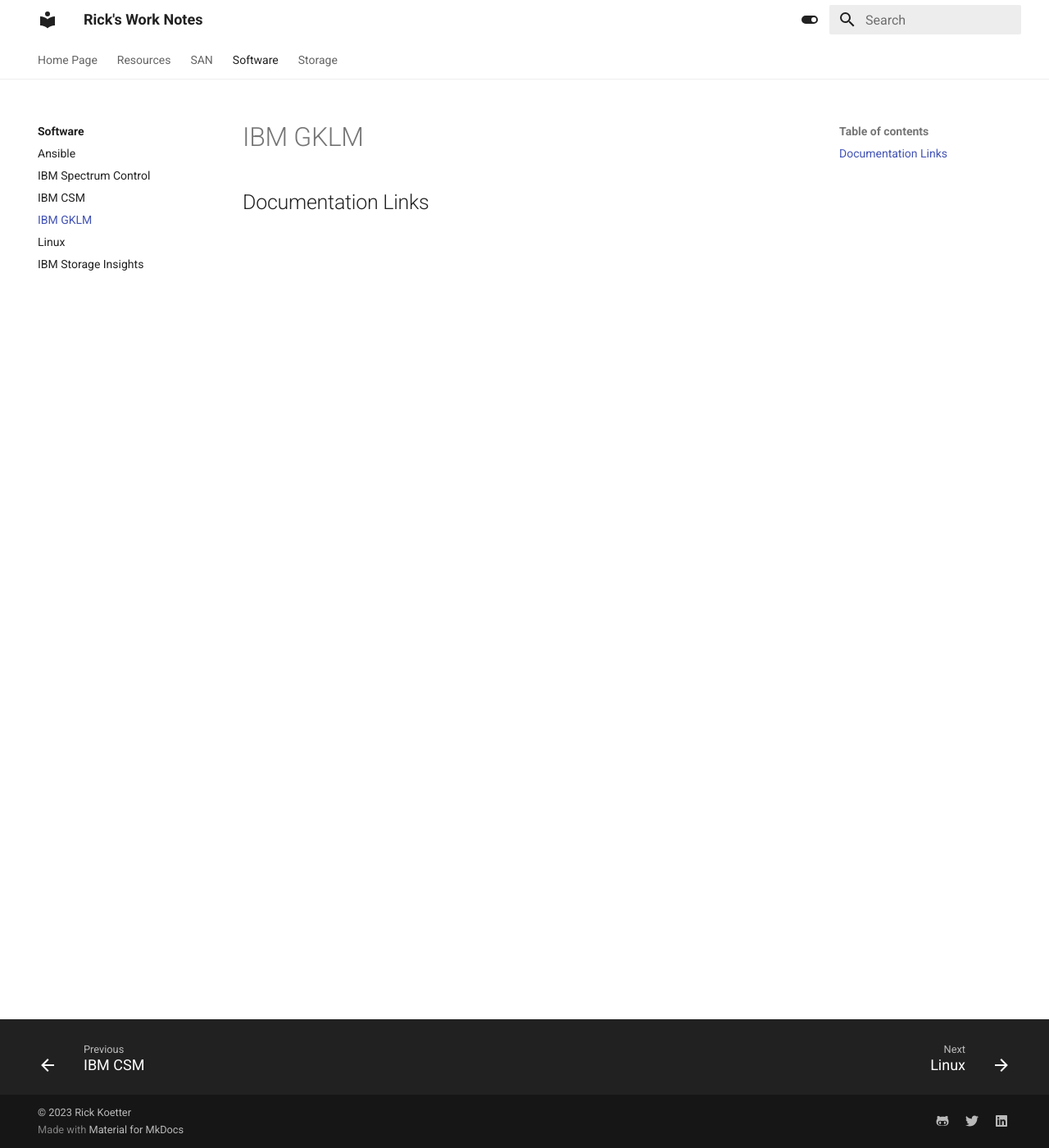
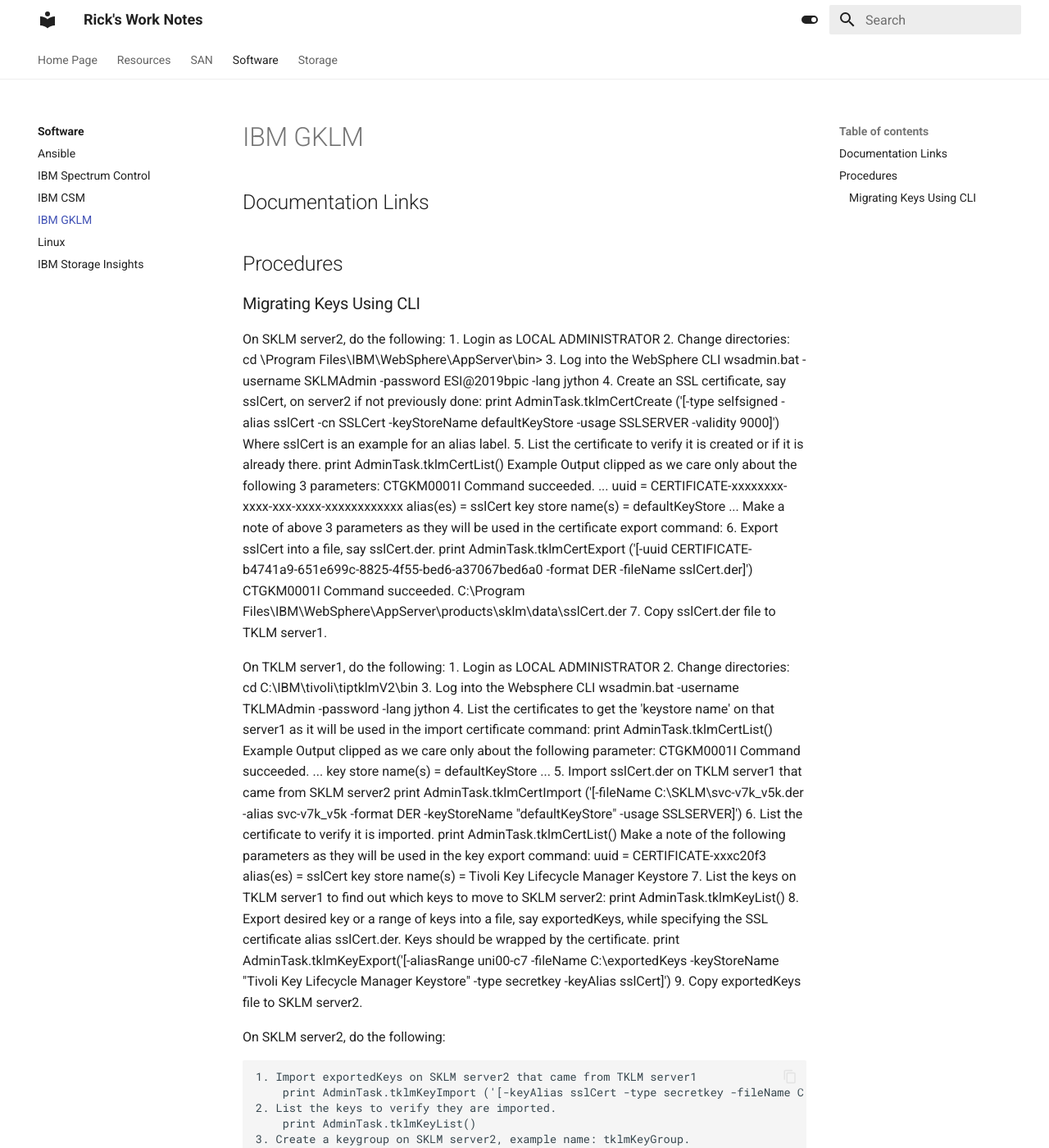
Before and after one commit to rickkoe/worknotes, an MkDocs documentation site: the page built from docs/Software/gklm.md, in a window 1280 px wide and 1400 px high. Shown: the whole window at 82% size. Built offline with MkDocs 1.6.1 and Material for MkDocs 9.7.7, drawn with Linux system fonts in a browser that asks for light colours; some of the changed text lies outside the part shown.

Commit message:
sklm key migration

```diff
--- a/docs/Software/gklm.md
+++ b/docs/Software/gklm.md
@@ -1,3 +1,71 @@
 # IBM GKLM
 
 ## Documentation Links
+
+## Procedures
+### Migrating Keys Using CLI
+On SKLM server2, do the following:
+1. Login as LOCAL ADMINISTRATOR
+2. Change directories:
+    cd \Program Files\IBM\WebSphere\AppServer\bin>
+3. Log into the WebSphere CLI
+	wsadmin.bat -username SKLMAdmin -password ESI@2019bpic -lang jython
+4. Create an SSL certificate, say sslCert, on server2 if not previously done:
+	print AdminTask.tklmCertCreate ('[-type selfsigned -alias sslCert -cn SSLCert -keyStoreName defaultKeyStore -usage SSLSERVER -validity 9000]')
+	Where sslCert is an example for an alias label.
+5. List the certificate to verify it is created or if it is already there.
+	print AdminTask.tklmCertList()
+		Example Output clipped as we care only about the following 3 parameters:
+		CTGKM0001I Command succeeded.
+		...
+		uuid = CERTIFICATE-xxxxxxxx-xxxx-xxx-xxxx-xxxxxxxxxxxx
+		alias(es) = sslCert
+		key store name(s) = defaultKeyStore
+		...
+		Make a note of above 3 parameters as they will be used in the certificate export command:
+6. Export sslCert into a file, say sslCert.der.
+	print AdminTask.tklmCertExport ('[-uuid CERTIFICATE-b4741a9-651e699c-8825-4f55-bed6-a37067bed6a0 -format DER -fileName sslCert.der]')
+		CTGKM0001I Command succeeded.
+		C:\Program Files\IBM\WebSphere\AppServer\products\sklm\data\sslCert.der
+7. Copy sslCert.der file to TKLM server1.
+
+On TKLM server1, do the following:
+	1. Login as LOCAL ADMINISTRATOR
+	2. Change directories:
+		cd C:\IBM\tivoli\tiptklmV2\bin
+	3. Log into the Websphere CLI
+		wsadmin.bat -username TKLMAdmin -password <put.pwd.here> -lang jython
+	4. List the certificates to get the 'keystore name' on that server1 as it will be used in the import certificate command:
+		print AdminTask.tklmCertList()
+			Example Output clipped as we care only about the following parameter:
+			CTGKM0001I Command succeeded.
+			...
+			key store name(s) = defaultKeyStore
+			...
+	5. Import sslCert.der on TKLM server1 that came from SKLM server2
+		print AdminTask.tklmCertImport ('[-fileName C:\\SKLM\\svc-v7k_v5k.der -alias svc-v7k_v5k -format DER -keyStoreName "defaultKeyStore" -usage SSLSERVER]')
+	6. List the certificate to verify it is imported.
+		print AdminTask.tklmCertList()
+			Make a note of the following parameters as they will be used in the key export command:
+			uuid = CERTIFICATE-xxxc20f3
+			alias(es) = sslCert
+			key store name(s) = Tivoli Key Lifecycle Manager Keystore
+	7. List the keys on TKLM server1 to find out which keys to move to SKLM server2:
+		print AdminTask.tklmKeyList()
+	8. Export desired key or a range of keys into a file, say exportedKeys, while specifying the SSL certificate alias sslCert.der. Keys should be wrapped by the certificate.
+		print AdminTask.tklmKeyExport('[-aliasRange uni00-c7 -fileName C:\\exportedKeys -keyStoreName "Tivoli Key Lifecycle Manager Keystore" -type secretkey -keyAlias sslCert]')
+	9. Copy exportedKeys file to SKLM server2.
+
+On SKLM server2, do the following:
+
+	1. Import exportedKeys on SKLM server2 that came from TKLM server1
+		print AdminTask.tklmKeyImport ('[-keyAlias sslCert -type secretkey -fileName C:\\exportedKeys -keyStoreName defaultKeyStore -usage LTO]')
+	2. List the keys to verify they are imported.
+		print AdminTask.tklmKeyList()
+	3. Create a keygroup on SKLM server2, example name: tklmKeyGroup.
+		print AdminTask.tklmGroupCreate ('[-name tklmKeyGroup -type keygroup -usage LTO]')
+	4. List the keygroup to either obtain the name if it was already created or confirm creation:
+		print AdminTask.tklmGroupList('[-type keygroup -v y]')
+	5. Add one key into keygroup.
+		print AdminTask.tklmGroupEntryAdd('[-name tklmKeyGroup -type keygroup -entry "{type key} {alias aaa000000000000000019} {keyStoreName defaultKeyStore}"]')
+	6. Restart sklm.
```
